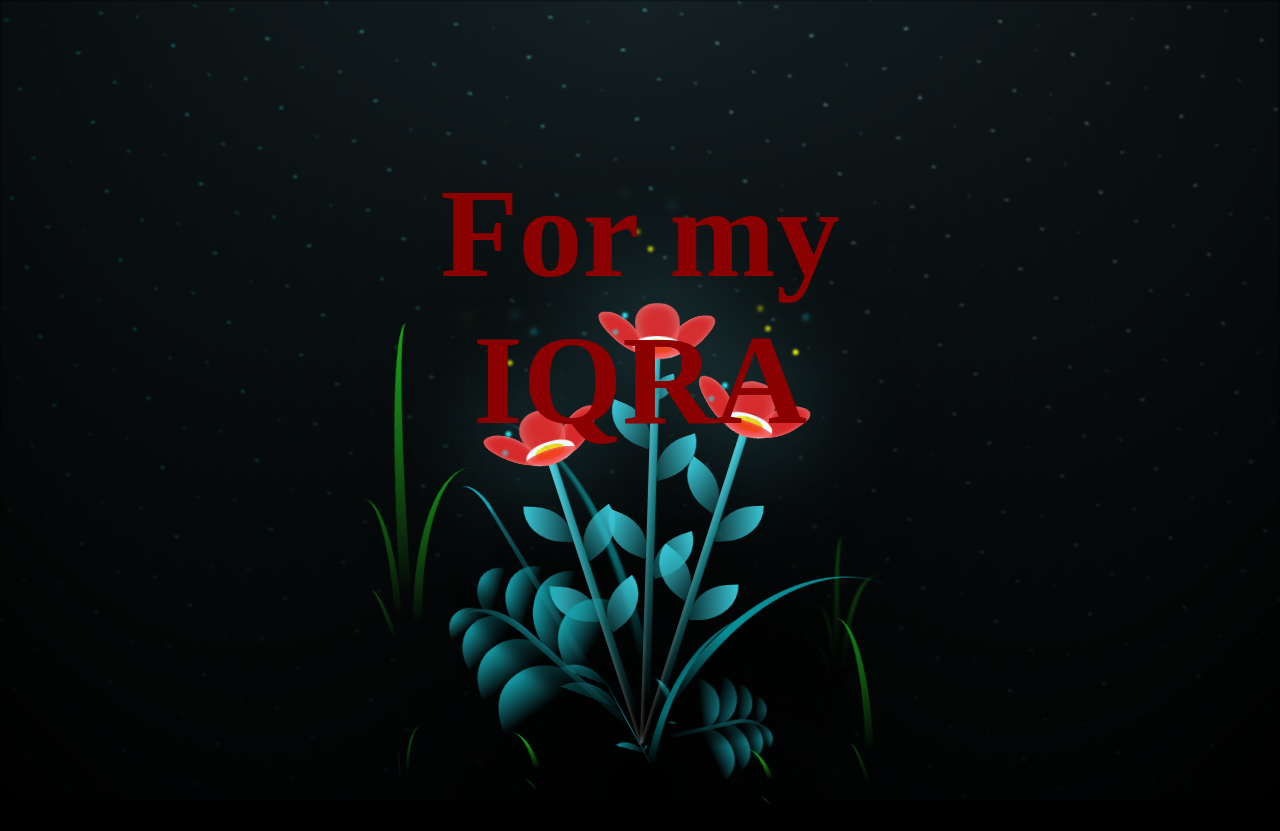
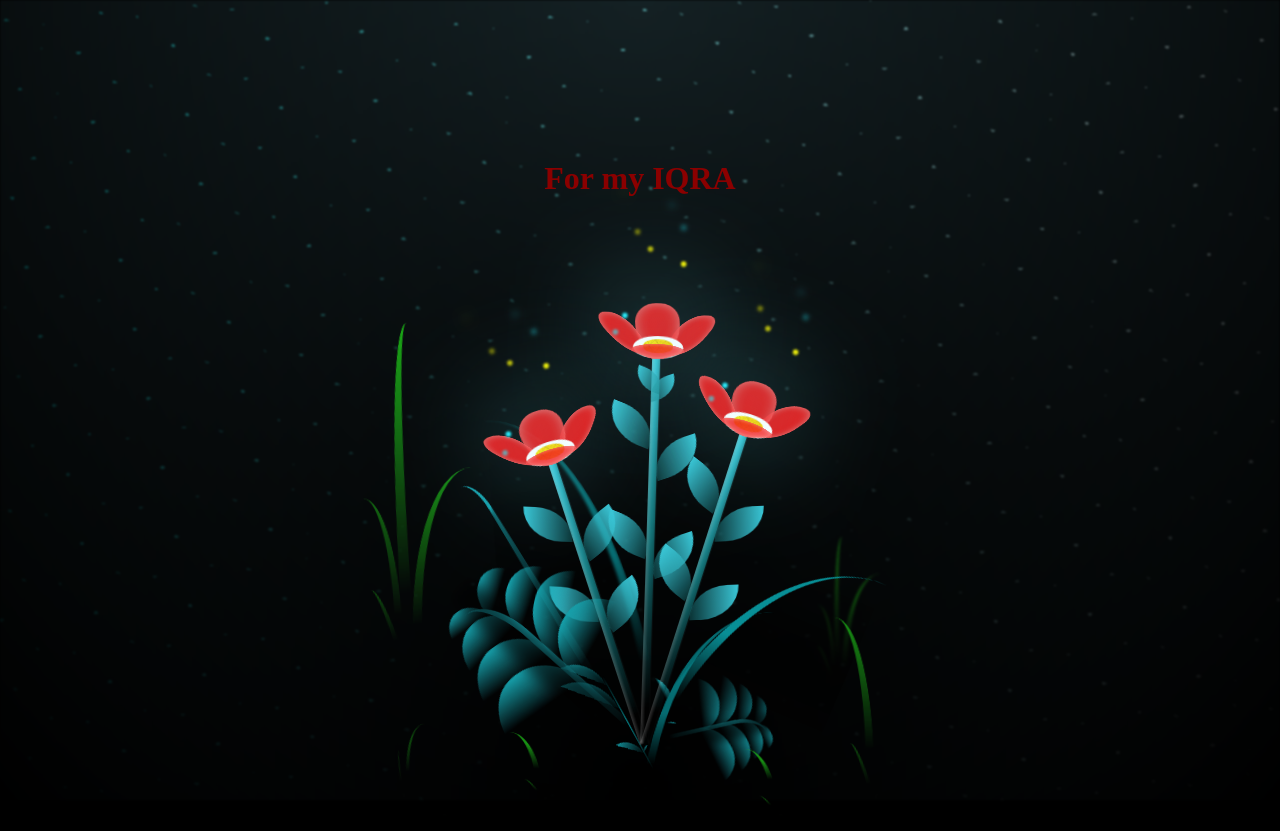
Before and after one commit to Danial-DA/flower-animation, a plain HTML site: page index.html in a window 1280 px wide. Drawn offline with Linux system fonts and the light colour scheme.

Commit message:
Add files via upload

```diff
--- a/style.css
+++ b/style.css
@@ -987,7 +987,7 @@ mask-image: linear-gradient(to top, transparent 40%, #079097 80%) !important;
 }
 
 .intro-text {
-    font-size: 8em;
+    font-size: 2em;
     font-weight: bold;
     text-align: center;
     color: #8B0000; /* Dark red color for the text */
```
